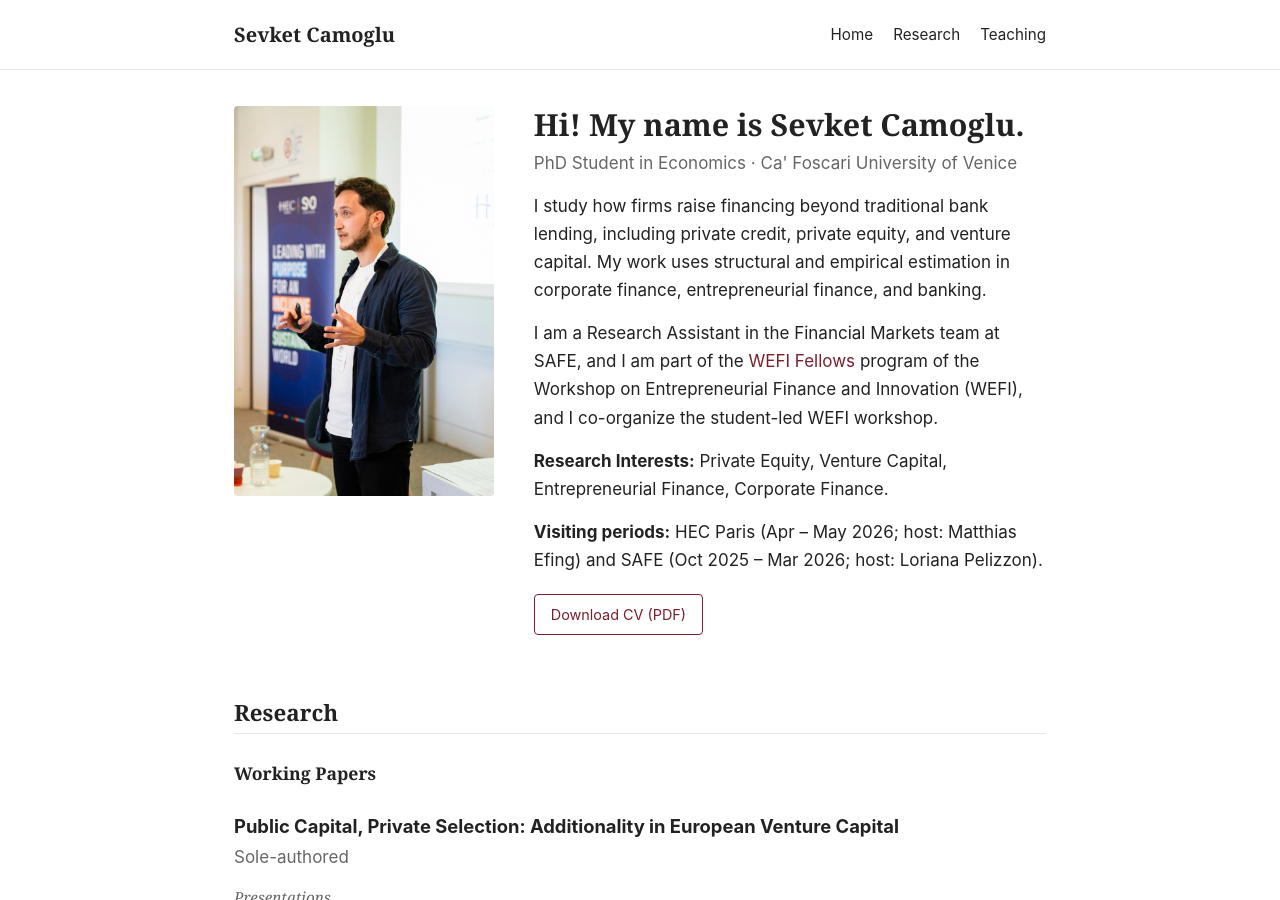
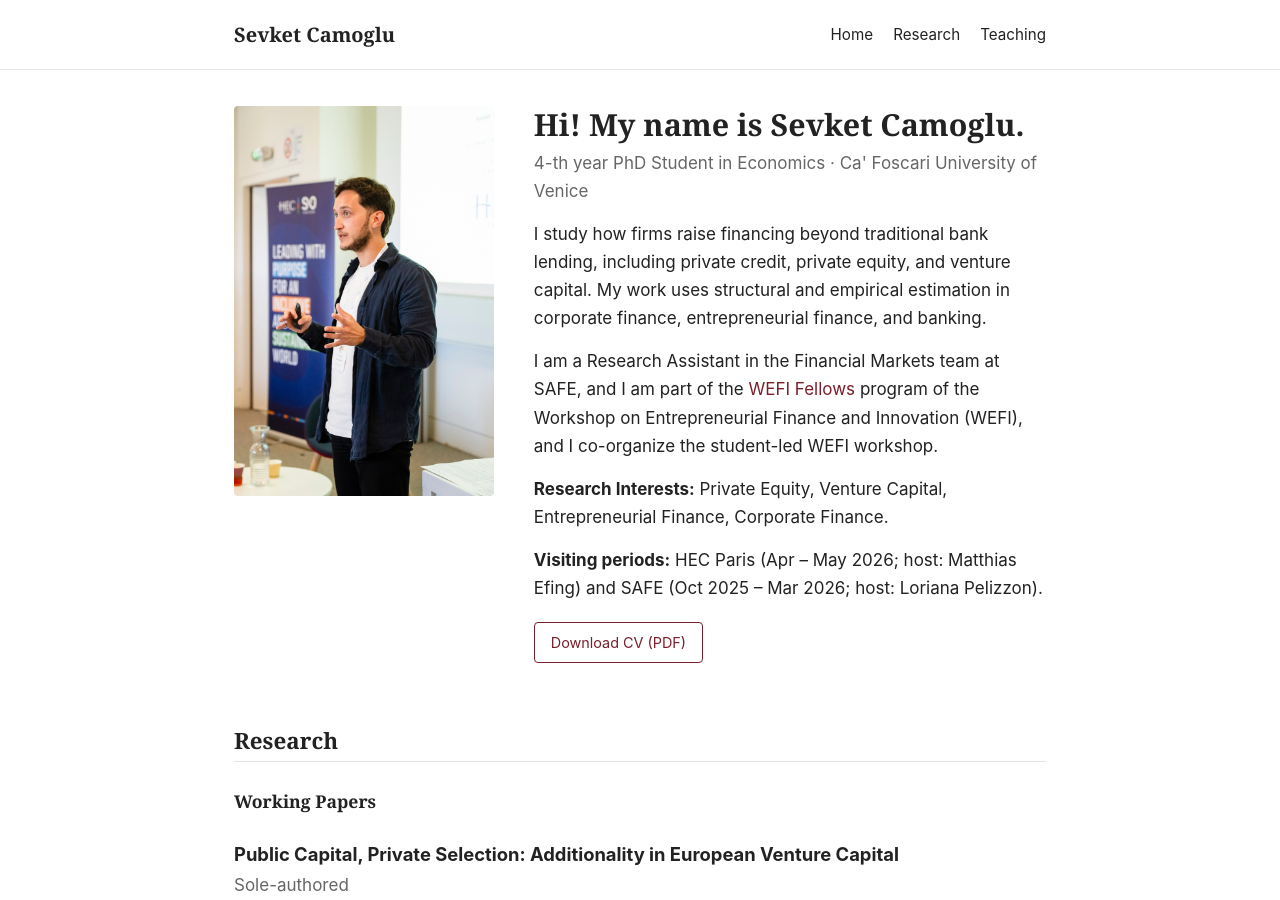
Before and after one commit to sevketcamoglu/sevketcamoglu.github.io, a Jekyll site: the page built from index.md, in a window 1280 px wide and 900 px high. Built offline with Jekyll 4.4.1, drawn with Linux system fonts in a browser that asks for light colours.

Commit message:
Update tagline to reflect current PhD year

```diff
--- a/_config.yml
+++ b/_config.yml
@@ -3,7 +3,7 @@
 # ============================================================
 
 title: "Sevket Camoglu"
-tagline: "PhD Student in Economics"
+tagline: "4-th year PhD Student in Economics"
 description: >-
   Personal academic website of Sevket Camoglu, PhD student in Economics at
   Ca' Foscari University of Venice. Research in corporate finance, entrepreneurial
```
